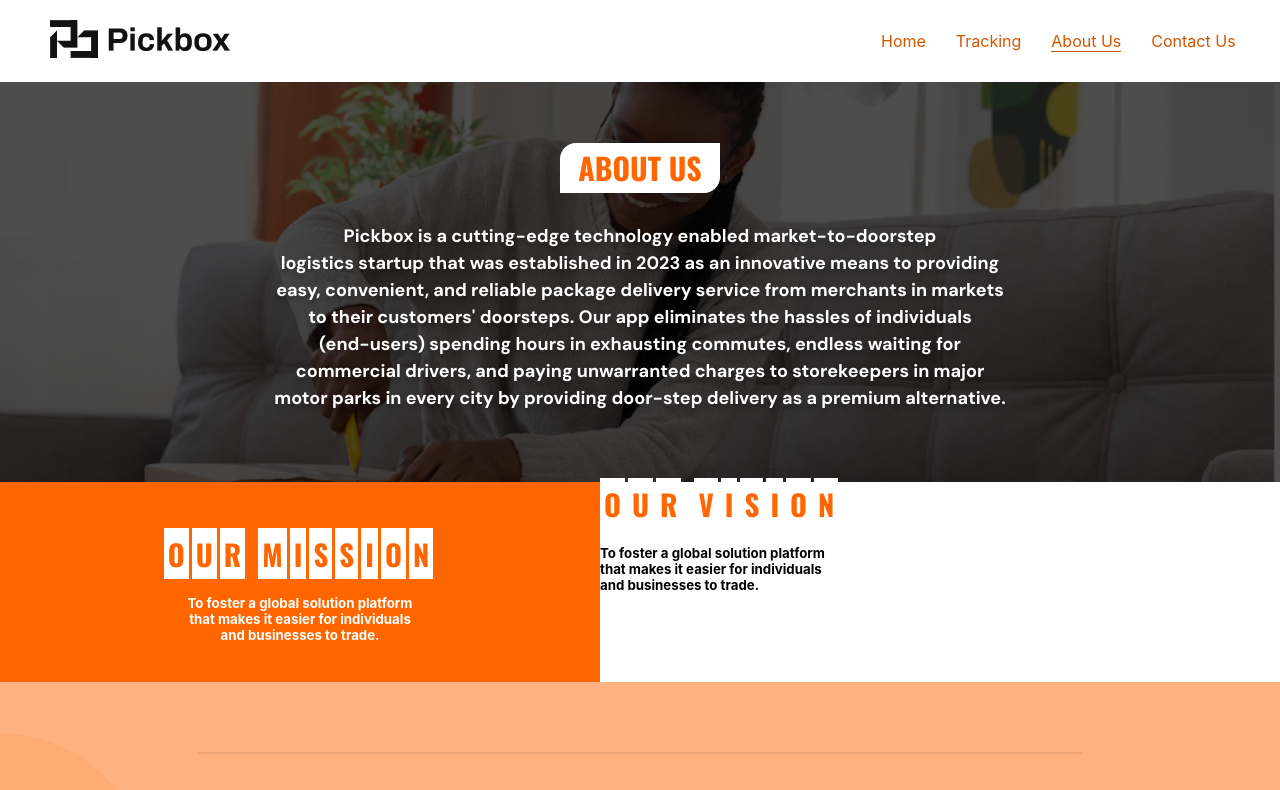
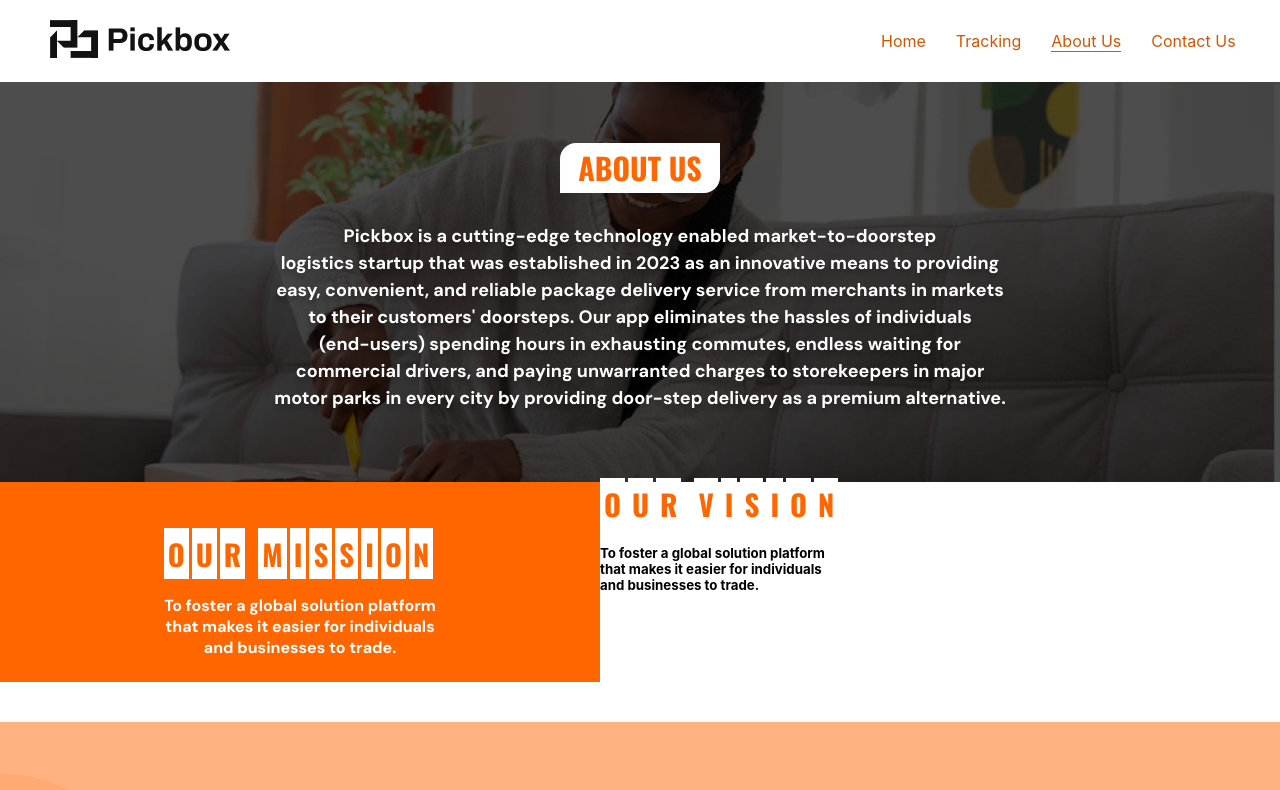
Before and after one commit to Pickbox-Project/Pickbox-frontend, a React (Create React App) app: page /aboutus in a window 1280 px wide. Shown: the top 790 px of the page. Built offline with nearby package versions, Linux system fonts and the light colour scheme.

Commit message:
Started working on the Mission and Vision Component

```diff
--- a/src/Components/Mission-Vision/MissionVision.css
+++ b/src/Components/Mission-Vision/MissionVision.css
@@ -1,6 +1,7 @@
 .mission-vision-container {
     display: flex;
     margin-top: -40px;
+    margin-bottom: 40px;
 }
 
 .mission-container {
@@ -27,6 +28,8 @@
 .mission-container>h5 {
     color: #fff;
     text-align: center;
+    font-size: 16px;
+    font-family: "DM Sans", sans-serif;
 }
 
 .our-text>span {
```
